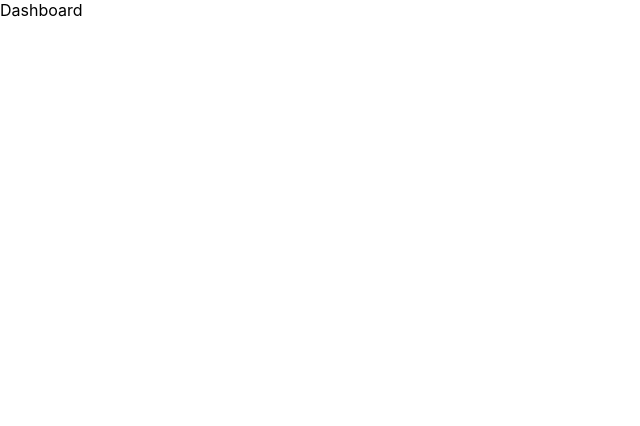
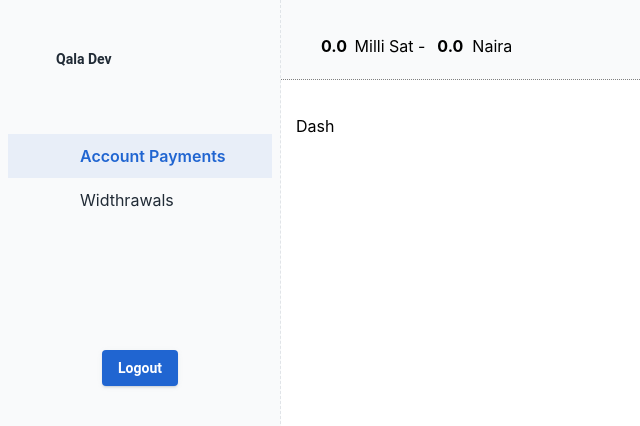
Before and after one commit to ismaelsadeeq/satPay, a React (Create React App) app in the folder client/: page / in a window 1280 px wide. Shown: the top 426 px of the page, without its empty margins (0-640 px from the left). Built offline with nearby package versions, Linux system fonts and the light colour scheme; some icons are missing.

Commit message:
adding layout to dashboard application

```diff
--- a/client/src/Components/Dashboard/Dashboard.tsx
+++ b/client/src/Components/Dashboard/Dashboard.tsx
@@ -1,8 +1,11 @@
 import React from 'react'
+import { Box } from '@mui/material'
 
 function Dashboard() {
   return (
-    <div>Dashboard</div>
+   <Box>
+    Dash
+   </Box>
   )
 }
 
--- a/client/src/routes.tsx
+++ b/client/src/routes.tsx
@@ -1,15 +1,19 @@
 import { Navigate,useRoutes } from "react-router-dom";
 import  Dashboard  from './Components/Dashboard/Dashboard';
 import Login from './Components/Authentication/Login';
+import DashboardLayout from "./layout";
 
 
 export default function Router(){
   return useRoutes(
     [
     {
-      path:'/',
-      element: <Dashboard />,
-      index:true
+      path: '/',
+      element: <DashboardLayout />,
+      children: [
+        { path: '/', element: <Dashboard /> },
+
+      ],
     },
     {
       path:'/auth/:route',
```
